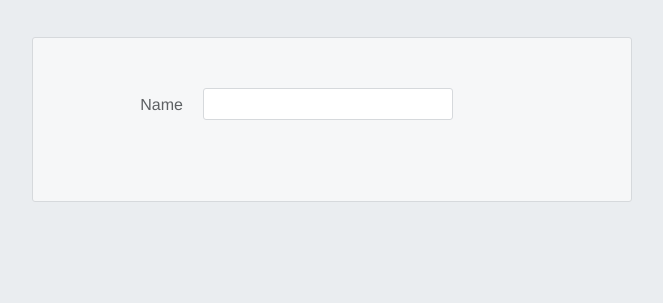
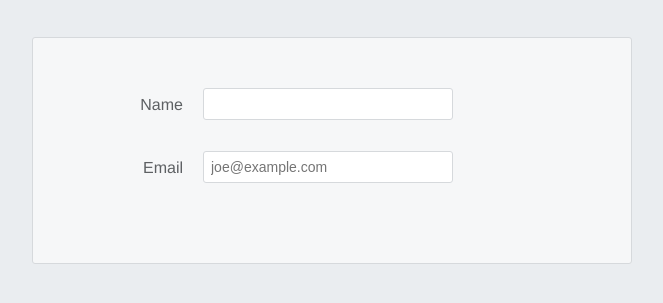
Before and after one commit to SVNRiS3/exercises, a plain HTML site: page form/index.html in a window 1280 px wide. Shown: the part 225-528 px from the top of the page, without its empty margins (308-971 px from the left). Drawn offline with Linux system fonts and the light colour scheme.

Commit message:
Add and style email input

```diff
--- a/form/index.html
+++ b/form/index.html
@@ -21,6 +21,15 @@
 				<label for="full-name">Name</label
 				><input id="full-name" type="text" />
 			</div>
+			<div class="form-row">
+				<label for="email">Email</label>
+				<input
+					type="email"
+					id="email"
+					name="email"
+					placeholder="joe@example.com"
+				/>
+			</div>
 		</form>
 	</body>
 </html>
--- a/form/style.css
+++ b/form/style.css
@@ -50,7 +50,8 @@ body {
 	flex-wrap: wrap;
 }
 
-.form-row input[type="text"] {
+.form-row input[type="text"],
+.form-row input[type="email"] {
 	background-color: #ffffff;
 	border: 1px solid #d6d9dc;
 	border-radius: 3px;
@@ -73,7 +74,10 @@ body {
 		align-items: flex-start; /* To avoid stretching */
 		margin-bottom: 20px;
 	}
-	.form-row input[type="text"] {
+	.form-row input[type="text"],
+	.form-row input[type="email"],
+	.form-row select,
+	.form-row textarea {
 		width: 250px;
 		height: initial;
 	}
@@ -84,3 +88,10 @@ body {
 		padding-right: 20px;
 	}
 }
+
+.form-row input[type="text"]:invalid,
+.form-row input[type="email"]:invalid {
+	border: 1px solid #d55c5f;
+	color: #d55c5f;
+	box-shadow: none; /* Remove default red glow in Firefox */
+}
```
